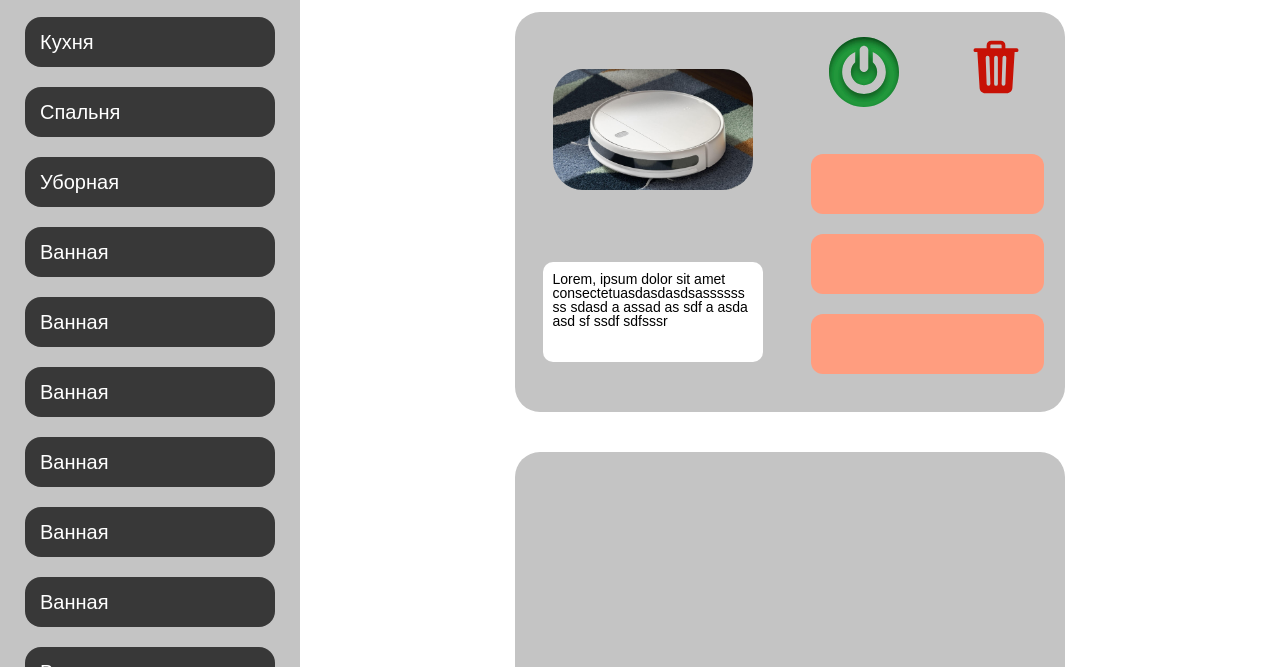
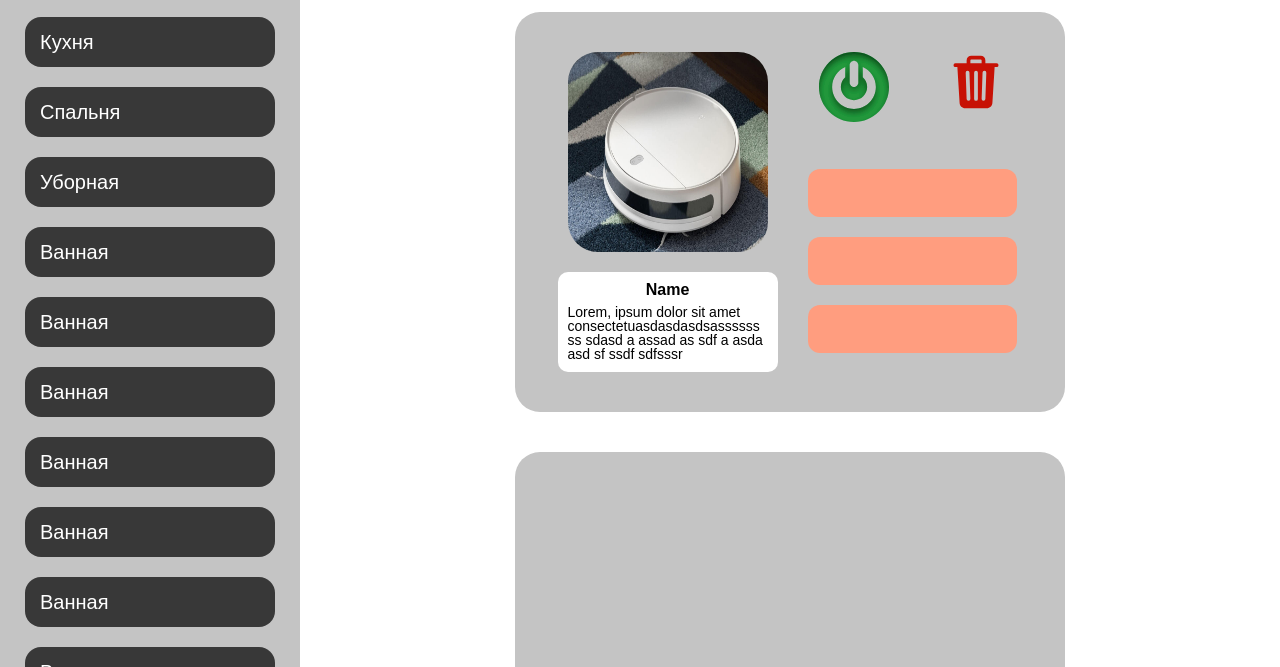
Before and after one commit to vladdd183/mirea-iot-smart-house, a plain HTML site: page web/index.html in a window 1280 px wide. Shown: the part 133-800 px from the top of the page. Drawn offline with Linux system fonts and the light colour scheme.

Commit message:
first web load 2try a bit edit

```diff
--- a/web/css/index.css
+++ b/web/css/index.css
@@ -309,11 +309,16 @@ body {
   background-color: #c4c4c4;
   margin-bottom: 40px;
   border-radius: 25px;
+  padding: 40px 30px;
 }
 
 .device_box_left {
+  display: flex;
+  flex-direction: column;
+  justify-content: space-between;
   width: 50%;
   height: 100%;
+  overflow: hidden;
 }
 
 .device_box_left_img {
@@ -327,8 +332,8 @@ body {
 }
 
 .device_box_left_img img {
-  margin-top: 35px;
   width: 100%;
+  height: 100%;
   border-radius: 30px;
 }
 
@@ -337,28 +342,36 @@ body {
   width: 220px;
   height: 100px;
   margin: 0 auto;
-  margin-top: 50px;
   border-radius: 10px;
   padding: 10px;
+}
+
+.devName{
+  text-align: center;
+  margin-bottom: .5em;
+}
+.devName>h3{
+
+  font-size: 16px;
+  font-weight: bolder;
 }
 
 .device_box_right {
   width: 50%;
   height: 100%;
-  margin-top: 50px;
 }
 
-.right_block {
+.devMG {
   display: -webkit-box;
   display: -ms-flexbox;
   display: flex;
   -ms-flex-pack: distribute;
-      justify-content: space-around;
+  justify-content: space-around;
   margin-bottom: 45px;
 }
 
 .turn_on {
-  width: 60px;
+  width: fit-content;
   /*fill: #030104;*/
   fill: white;
   /*-webkit-filter: drop-shadow( 3px 3px 2px rgba(0, 0, 0, .7));*/
@@ -389,7 +402,12 @@ body {
   fill: #8D2424;
 }
 
-.right_block_main {
+.devControl {
+  width: 100%;
+  height: fit-content;
+}
+
+.devPropToggler {
   margin: 0 auto;
   width: 85%;
   height: 15%;
--- a/web/index.html
+++ b/web/index.html
@@ -120,12 +120,17 @@
                             <img src="img/mijia-sweeping-robot-g1-1.jpg" alt="">
                         </div>
                         <div class="device_box_left_text">
-                            <div>Lorem, ipsum dolor sit amet consectetuasdasdasdsassssss ss sdasd a assad  as sdf a asda asd sf ssdf  sdfsssr</div>
+                            <div class="devName">
+                                <h3>Name</h3>
+                            </div>
+                            <div class="devInfo">
+                                <p>Lorem, ipsum dolor sit amet consectetuasdasdasdsassssss ss sdasd a assad  as sdf a asda asd sf ssdf  sdfsssr</p>
+                            </div>
                         </div>
                     </div>
 
                     <div class="device_box_right">
-                        <div class="right_block">
+                        <div class="devMG">
                             <div class="turn_on">
                                 <svg width="70" height="70" viewBox="0 0 70 70" fill="none" xmlns="http://www.w3.org/2000/svg">
                                     <defs>
@@ -149,14 +154,16 @@
                                     <path d="M35 0C15.6712 0 0 15.6712 0 35C0 54.3288 15.6712 70 35 70C54.3288 70 70 54.3288 70 35C70 15.6712 54.3288 0 35 0ZM30.625 13.125C30.625 10.9375 32.8125 8.75 35 8.75C37.1875 8.75 39.375 10.9375 39.375 13.125V30.625C39.375 32.8125 37.1875 35 35 35C32.8125 35 30.625 32.8125 30.625 30.625V13.125ZM35 56.875C22.9163 56.875 13.125 47.0838 13.125 35C13.125 26.0269 18.5238 18.3225 26.25 14.945V25.2175C23.5681 27.6194 21.875 31.1106 21.875 35C21.875 42.2494 27.7506 48.125 35 48.125C42.2494 48.125 48.125 42.2494 48.125 35C48.125 31.1106 46.4319 27.6194 43.75 25.2175V14.945C51.4762 18.3225 56.875 26.0269 56.875 35C56.875 47.0838 47.0838 56.875 35 56.875Z"/>
                                 </svg>
                         </div>
-                        <div class="delete">
-                            <svg xmlns="http://www.w3.org/2000/svg" class="ionicon" viewBox="0 0 512 512"><title>Trash</title><path d="M296 64h-80a7.91 7.91 0 00-8 8v24h96V72a7.91 7.91 0 00-8-8z" fill="none"/>
-                                <path fill="#C71105" d="M432 96h-96V72a40 40 0 00-40-40h-80a40 40 0 00-40 40v24H80a16 16 0 000 32h17l19 304.92c1.42 26.85 22 47.08 48 47.08h184c26.13 0 46.3-19.78 48-47l19-305h17a16 16 0 000-32zM192.57 416H192a16 16 0 01-16-15.43l-8-224a16 16 0 1132-1.14l8 224A16 16 0 01192.57 416zM272 400a16 16 0 01-32 0V176a16 16 0 0132 0zm32-304h-96V72a7.91 7.91 0 018-8h80a7.91 7.91 0 018 8zm32 304.57A16 16 0 01320 416h-.58A16 16 0 01304 399.43l8-224a16 16 0 1132 1.14z"/>
-                            </svg>
-                        </div></div>
-                        <div class="right_block_main"></div>
-                        <div class="right_block_main"></div>
-                        <div class="right_block_main"></div>
+                            <div class="delete">
+                                <svg xmlns="http://www.w3.org/2000/svg" class="ionicon" viewBox="0 0 512 512"><title>Trash</title><path d="M296 64h-80a7.91 7.91 0 00-8 8v24h96V72a7.91 7.91 0 00-8-8z" fill="none"/>
+                                    <path fill="#C71105" d="M432 96h-96V72a40 40 0 00-40-40h-80a40 40 0 00-40 40v24H80a16 16 0 000 32h17l19 304.92c1.42 26.85 22 47.08 48 47.08h184c26.13 0 46.3-19.78 48-47l19-305h17a16 16 0 000-32zM192.57 416H192a16 16 0 01-16-15.43l-8-224a16 16 0 1132-1.14l8 224A16 16 0 01192.57 416zM272 400a16 16 0 01-32 0V176a16 16 0 0132 0zm32-304h-96V72a7.91 7.91 0 018-8h80a7.91 7.91 0 018 8zm32 304.57A16 16 0 01320 416h-.58A16 16 0 01304 399.43l8-224a16 16 0 1132 1.14z"/>
+                                </svg>
+                            </div>
+                        </div>
+
+                        <div class="devPropToggler"></div>
+                        <div class="devPropToggler"></div>
+                        <div class="devPropToggler"></div>
                     </div>
 
                 </div>
```
